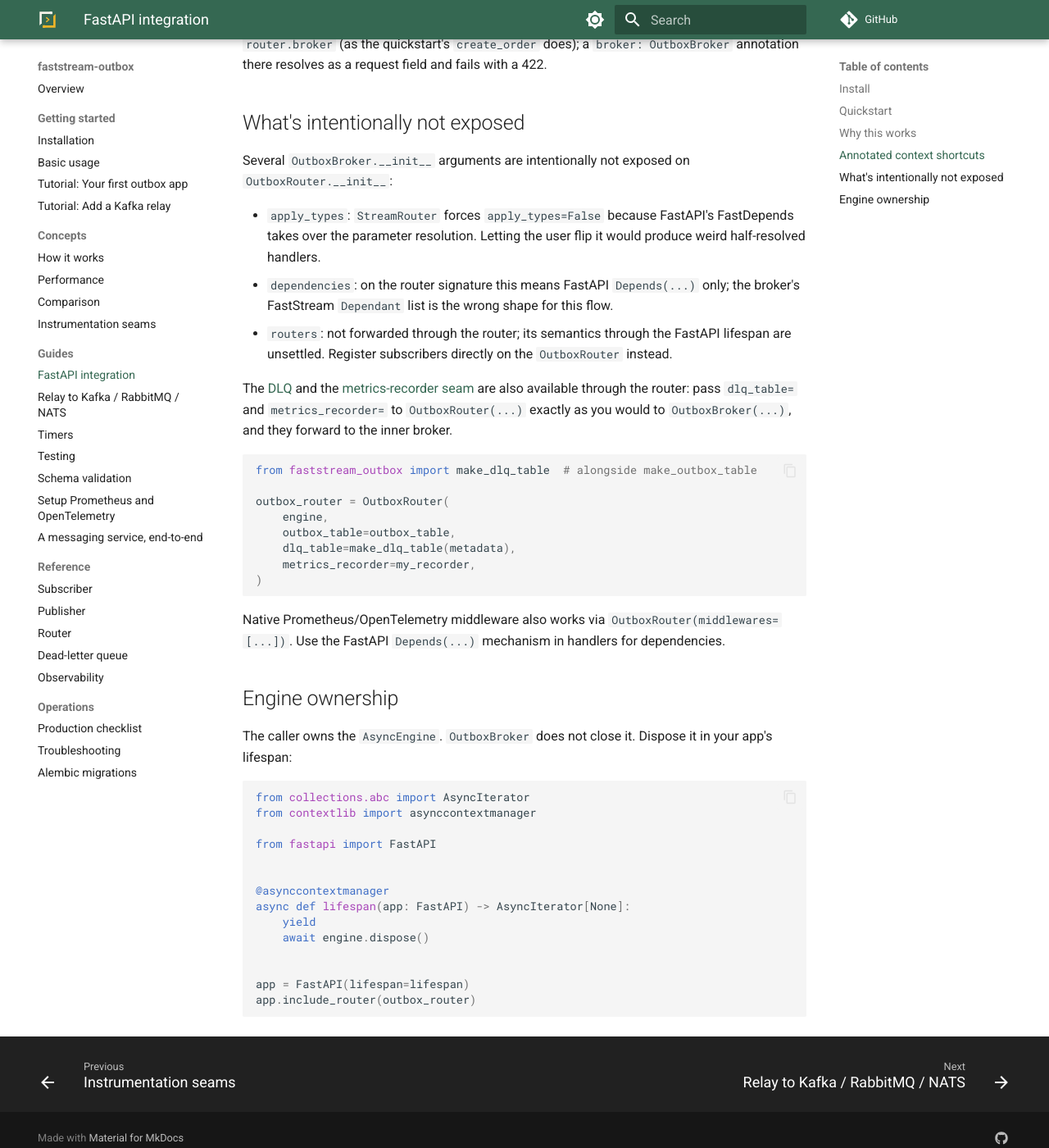
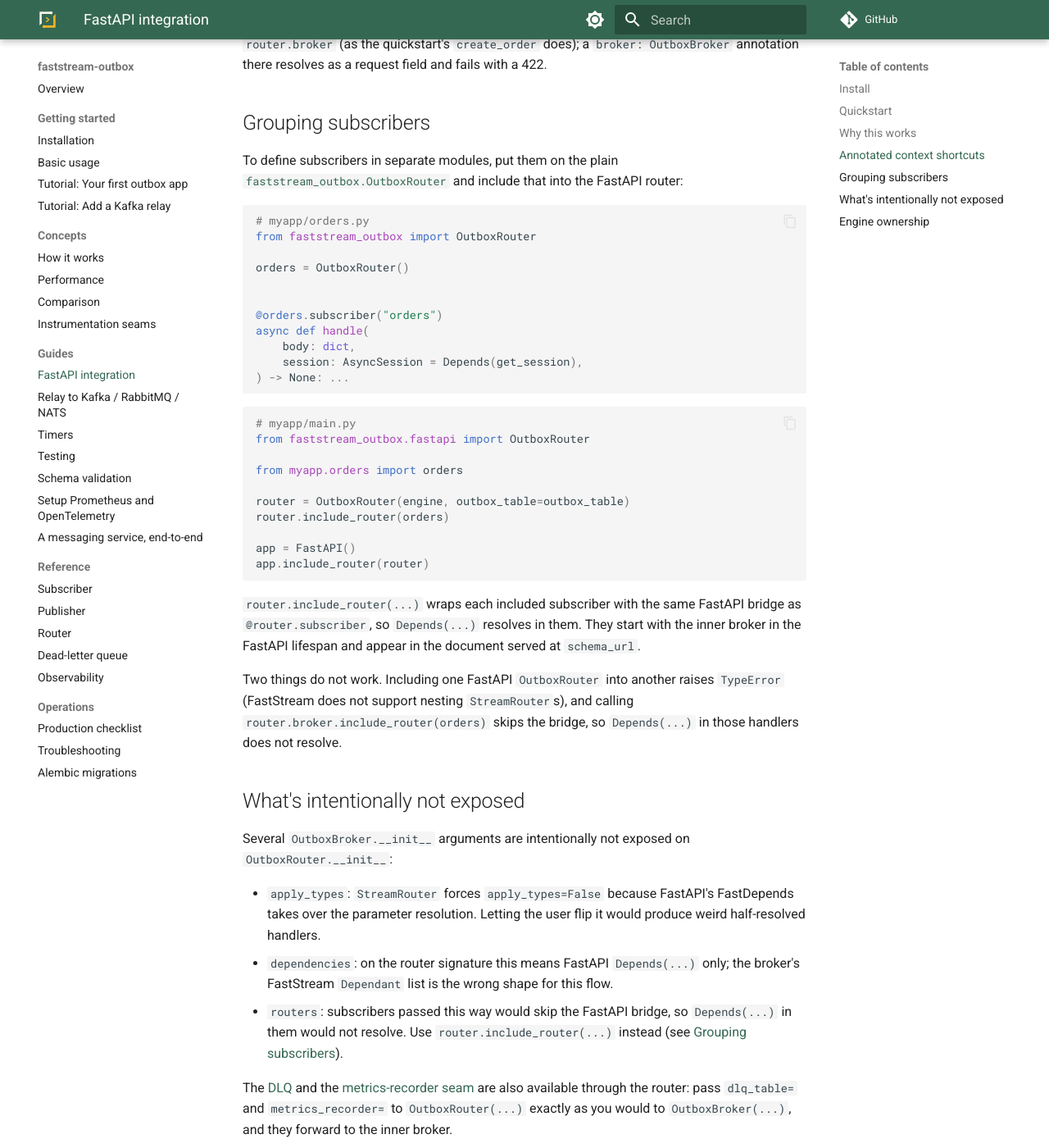
Before and after one commit to modern-python/faststream-outbox, an MkDocs documentation site: the page built from docs/usage/fastapi.md, in a window 1280 px wide and 1400 px high, scrolled down 2621 px. Shown: the whole window at 82% size. Built offline with MkDocs 1.6.1 and Material for MkDocs 9.7.7, drawn with Linux system fonts in a browser that asks for light colours; comment, search, counter and statistics services are not loaded.

Commit message:
docs: show grouping subscribers under the FastAPI OutboxRouter (#203)

````diff
--- a/docs/usage/fastapi.md
+++ b/docs/usage/fastapi.md
@@ -128,6 +128,49 @@
 the quickstart's `create_order` does); a `broker: OutboxBroker` annotation
 there resolves as a request field and fails with a 422.
 
+## Grouping subscribers
+
+To define subscribers in separate modules, put them on the plain
+[`faststream_outbox.OutboxRouter`](./router.md) and include that into the
+FastAPI router:
+
+```python
+# myapp/orders.py
+from faststream_outbox import OutboxRouter
+
+orders = OutboxRouter()
+
+
+@orders.subscriber("orders")
+async def handle(
+    body: dict,
+    session: AsyncSession = Depends(get_session),
+) -> None: ...
+```
+
+```python
+# myapp/main.py
+from faststream_outbox.fastapi import OutboxRouter
+
+from myapp.orders import orders
+
+router = OutboxRouter(engine, outbox_table=outbox_table)
+router.include_router(orders)
+
+app = FastAPI()
+app.include_router(router)
+```
+
+`router.include_router(...)` wraps each included subscriber with the same
+FastAPI bridge as `@router.subscriber`, so `Depends(...)` resolves in
+them. They start with the inner broker in the FastAPI lifespan and appear
+in the document served at `schema_url`.
+
+Two things do not work. Including one FastAPI `OutboxRouter` into another
+raises `TypeError` (FastStream does not support nesting `StreamRouter`s),
+and calling `router.broker.include_router(orders)` skips the bridge, so
+`Depends(...)` in those handlers does not resolve.
+
 ## What's intentionally not exposed
 
 Several `OutboxBroker.__init__` arguments are intentionally not exposed
@@ -139,9 +182,9 @@
 - `dependencies`: on the router signature this means FastAPI
   `Depends(...)` only; the broker's FastStream `Dependant` list is the
   wrong shape for this flow.
-- `routers`: not forwarded through the router; its semantics through the
-  FastAPI lifespan are unsettled. Register subscribers directly on the
-  `OutboxRouter` instead.
+- `routers`: subscribers passed this way would skip the FastAPI bridge, so
+  `Depends(...)` in them would not resolve. Use `router.include_router(...)`
+  instead (see [Grouping subscribers](#grouping-subscribers)).
 
 The [DLQ](./dlq.md) and the [metrics-recorder seam](./observability.md)
 are also available through the router: pass `dlq_table=` and
````
Also changed, not shown: 1 other file.
